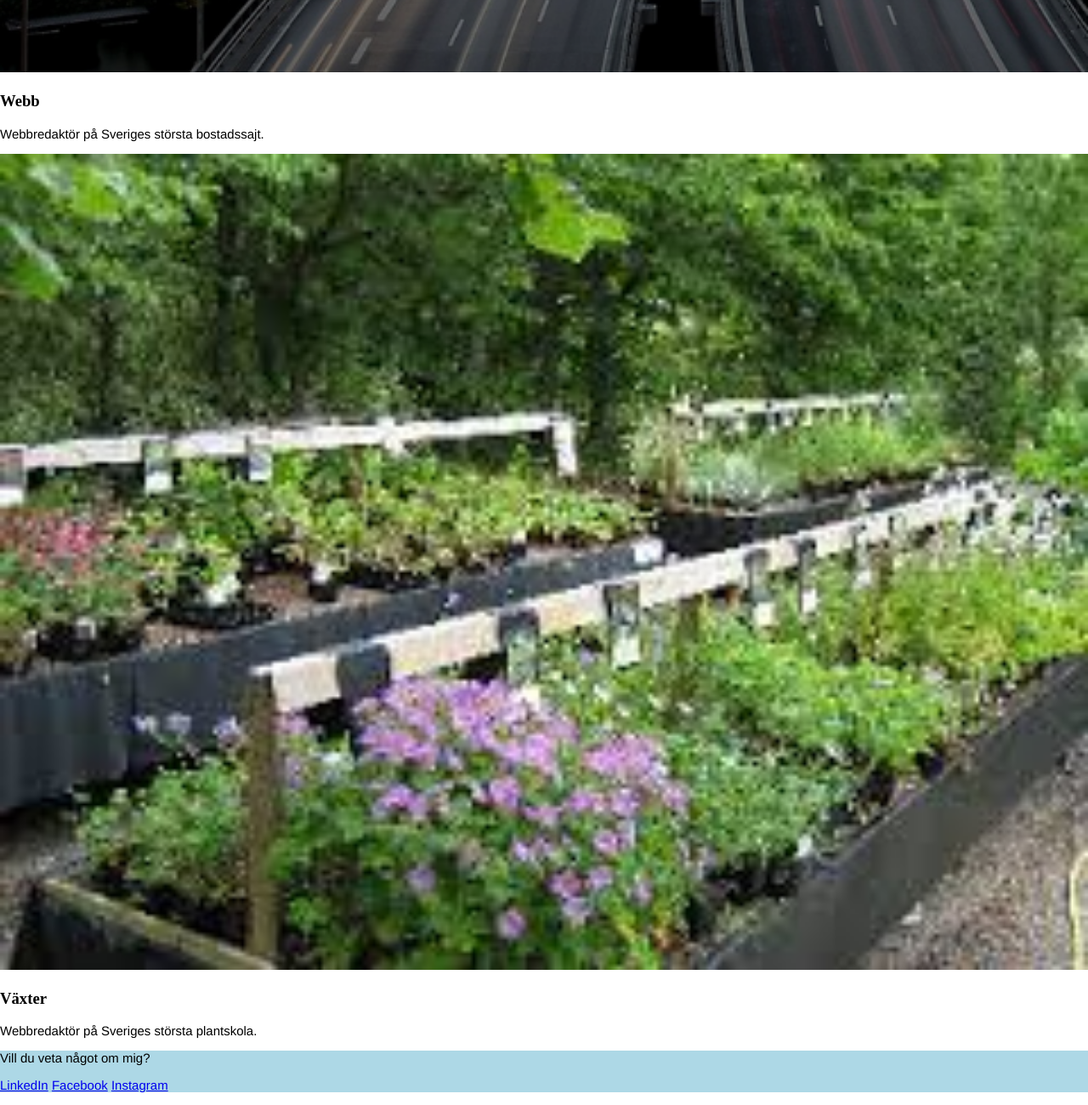
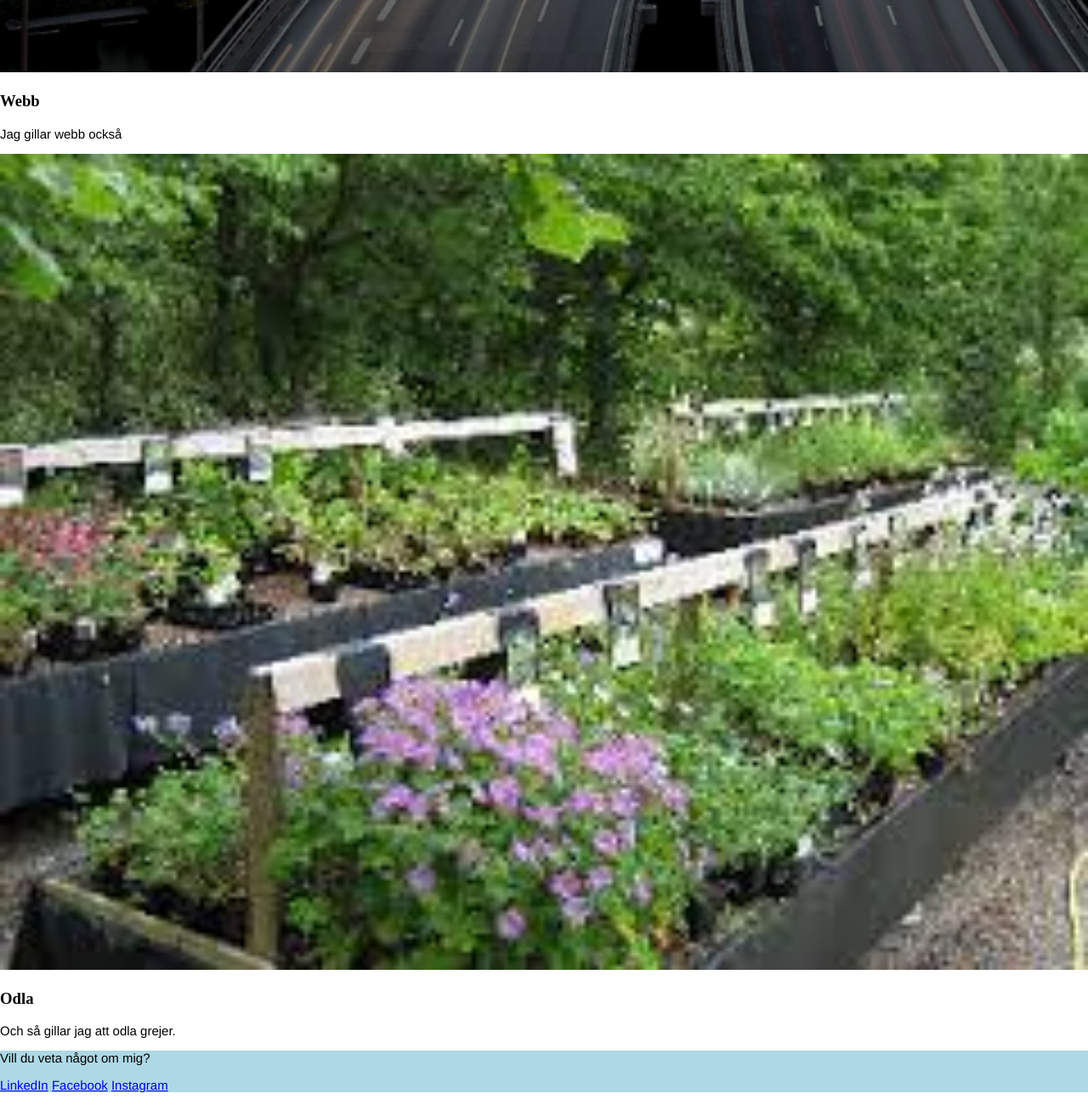
Before and after one commit to ariklund/ariklund.github.io, a plain HTML site: page index.html in a window 1280 px wide. Shown: the part 3092-4392 px from the top of the page at 85% size. Drawn offline with nearby package versions, Linux system fonts and the light colour scheme.

Commit message:
Innan lunch

```diff
--- a/index.html
+++ b/index.html
@@ -20,15 +20,17 @@
 		<a href="https://www.facebook.com/anna.riklund">Facebook</a>
 		<a href="https://www.instagram.com/annariklund">Instagram</a>
 		<br>
+	<div class="jobben">
 		<img class="img-work" src="bocker.jpg">
 		<h3>Böcker</h3>
-		<p>Försäljningsansvarig för digitala böcker på Sveriges största förlagshus.</p>
+		<p>Jag gillar böcker.</p>
 		<img class="img-work" src="hemnet.PNG">
 		<h3>Webb</h3>
-		<p>Webbredaktör på Sveriges största bostadssajt.</p>
+		<p>Jag gillar webb också</p>
 			<img class="img-work" src="planta.jpg">
-		<h3>Växter</h3>
-		<p>Webbredaktör på Sveriges största plantskola.</p>
+		<h3>Odla</h3>
+		<p>Och så gillar jag att odla grejer.</p>
+	</div>
 	<div class="rutan">
   <p>Vill du veta något om mig?</p>
   <p><a href="https://www.linkedin.com/in/anna-riklund-6bb90a4a/">LinkedIn</a>
```
